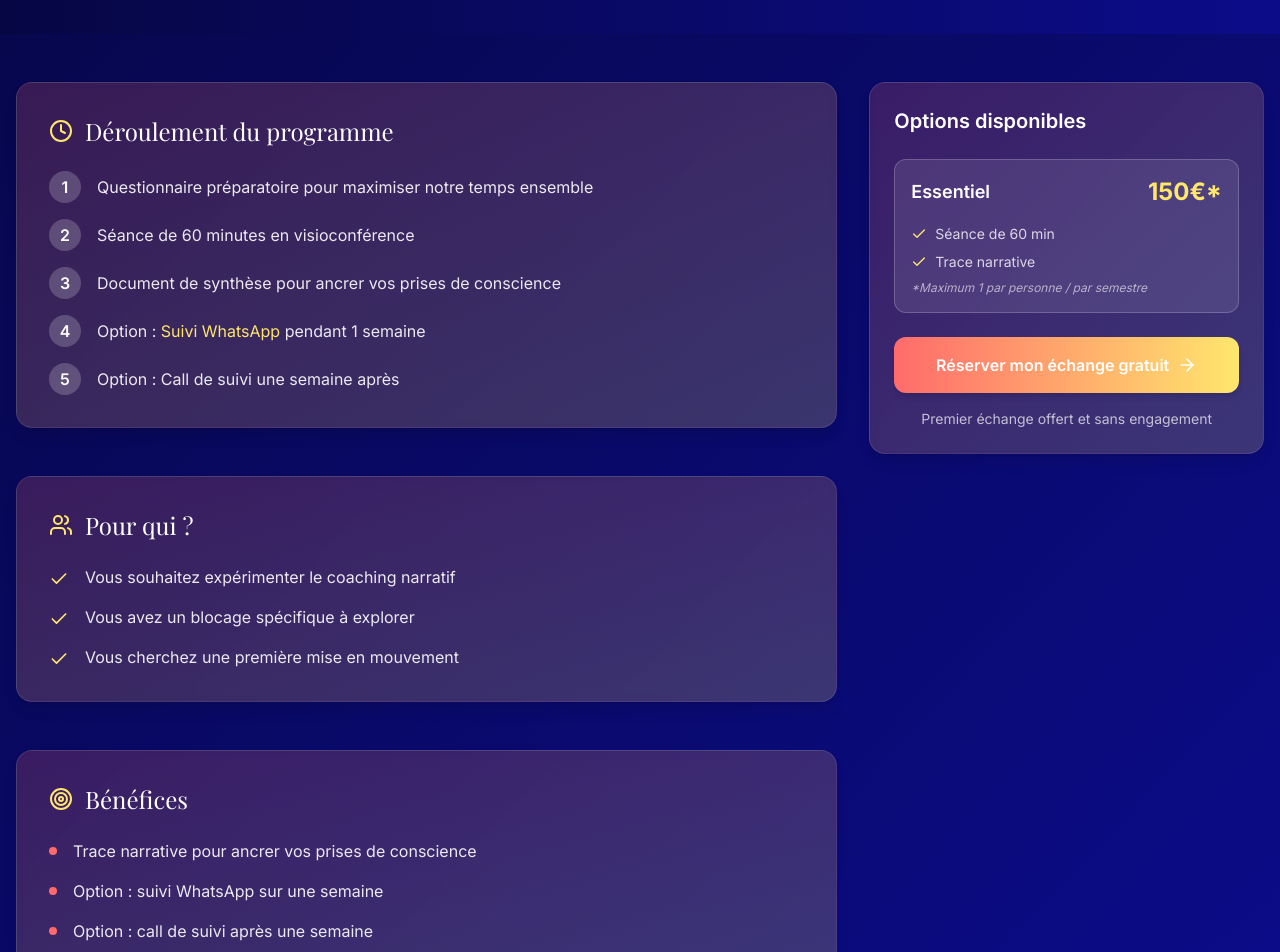
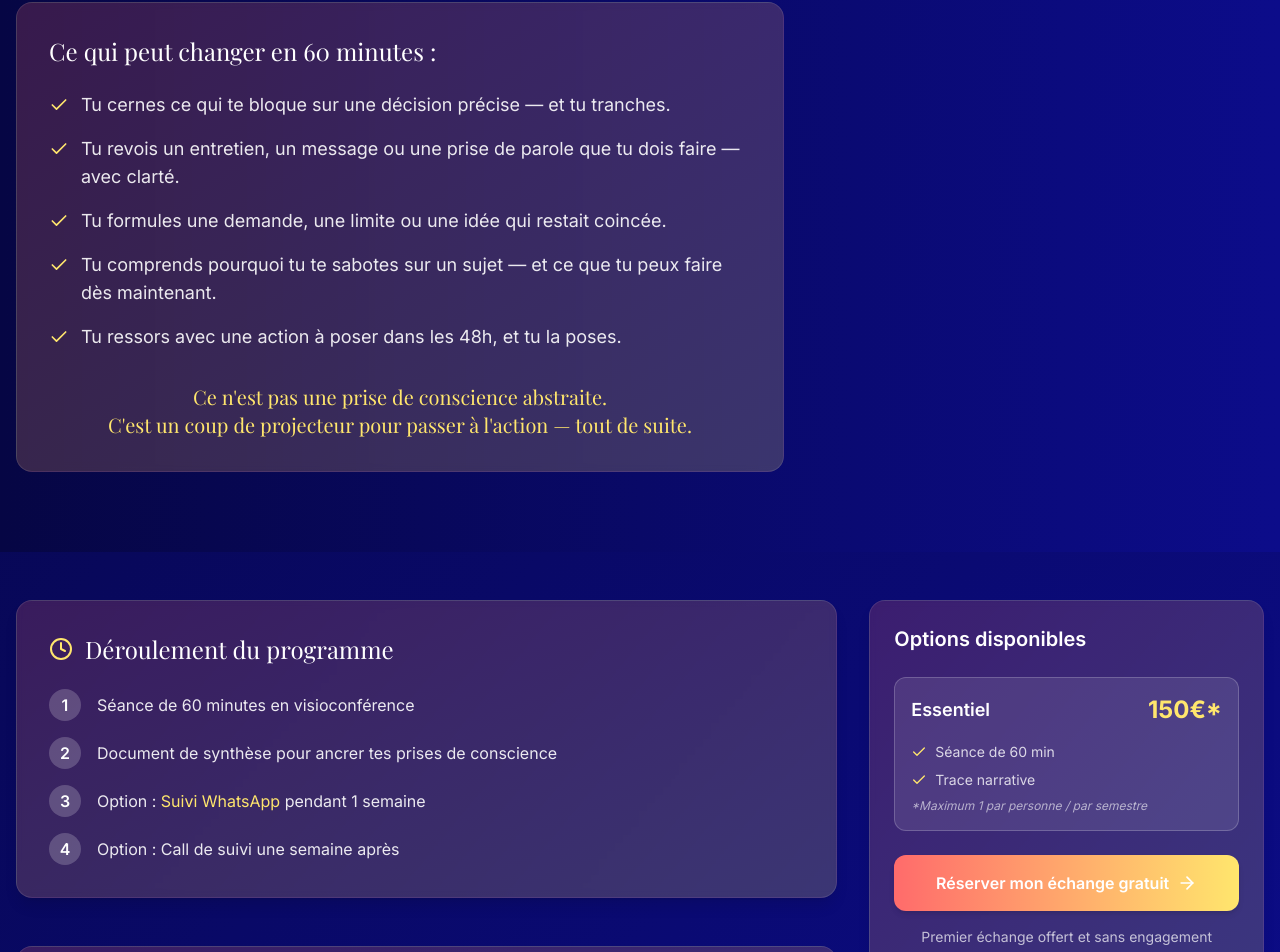
Before and after one commit to CoachJenny/LandingPage, a React (Vite) app: page /offres/etincelle in a window 1280 px wide. Shown: the part 338-1290 px from the top of the page. Built offline with nearby package versions, Linux system fonts and the light colour scheme.

Commit message:
Refine offers

```diff
--- a/src/components/OfferDetail.tsx
+++ b/src/components/OfferDetail.tsx
@@ -1,9 +1,9 @@
 import React from 'react';
 import { motion } from 'framer-motion';
-import { useParams, Link } from 'react-router-dom';
+import { useParams } from 'react-router-dom';
 import { HashLink } from 'react-router-hash-link';
 import { coachingOffers } from '../data/content';
-import { ArrowLeft, Check, Clock, Users, Target, ArrowRight } from 'lucide-react';
+import { ArrowLeft, Check, Clock, Users, ArrowRight } from 'lucide-react';
 
 type OfferParams = {
   id: string;
@@ -18,14 +18,14 @@ export const OfferDetail: React.FC = () => {
       <div className="min-h-screen flex items-center justify-center bg-gradient-to-br from-primary to-primary-light text-white">
         <div className="text-center">
           <h2 className="text-3xl font-display mb-6">Programme non trouvé</h2>
-          <Link
-            to="/"
+          <HashLink
+            to="/#offers"
             className="inline-flex items-center px-6 py-3 bg-white text-primary rounded-full
               hover:bg-white/90 transition-all duration-300"
           >
             <ArrowLeft className="w-5 h-5 mr-2" />
-            Retour à l'accueil
-          </Link>
+            Retour aux offres
+          </HashLink>
         </div>
       </div>
     );
@@ -56,51 +56,87 @@ export const OfferDetail: React.FC = () => {
   const customContent = {
     description: "",
     process: [] as string[],
-    forWhom: [] as string[]
+    forWhom: [] as string[],
+    impactBlocks: [] as { title: string, items: string[], conclusion?: string }[]
   };
 
   if (id === "etincelle") {
     customContent.description = "Une séance intensive pour identifier tes blocages et amorcer le changement. Idéal pour découvrir le coaching narratif et ouvrir de nouvelles perspectives.";
     customContent.process = [
-      "Questionnaire préparatoire pour maximiser notre temps ensemble",
       "Séance de 60 minutes en visioconférence",
-      "Document de synthèse pour ancrer vos prises de conscience",
+      "Document de synthèse pour ancrer tes prises de conscience",
       "Option : Suivi WhatsApp pendant 1 semaine",
       "Option : Call de suivi une semaine après"
     ];
     customContent.forWhom = [
-      "Vous souhaitez expérimenter le coaching narratif",
-      "Vous avez un blocage spécifique à explorer",
-      "Vous cherchez une première mise en mouvement"
+      "Tu souhaites expérimenter le coaching narratif",
+      "Tu as un blocage spécifique à explorer",
+      "Tu cherches une première mise en mouvement"
     ];
+    customContent.impactBlocks = [{
+      title: "Ce qui peut changer en 60 minutes :",
+      items: [
+        "Tu cernes ce qui te bloque sur une décision précise — et tu tranches.",
+        "Tu revois un entretien, un message ou une prise de parole que tu dois faire — avec clarté.",
+        "Tu formules une demande, une limite ou une idée qui restait coincée.",
+        "Tu comprends pourquoi tu te sabotes sur un sujet — et ce que tu peux faire dès maintenant.",
+        "Tu ressors avec une action à poser dans les 48h, et tu la poses."
+      ],
+      conclusion: "Ce n'est pas une prise de conscience abstraite.\nC'est un coup de projecteur pour passer à l'action — tout de suite."
+    }];
   } else if (id === "lightwave") {
-    customContent.description = "Un programme en 5 séances pour dépasser ce qui vous freine et créer un changement durable. Une approche progressive, qui vous permet d'explorer, d'ancrer et d'avancer avec clarté.";
+    customContent.description = "Un programme en 5 séances pour dépasser ce qui te freine et créer un changement durable. Une approche progressive, qui te permet d'explorer, d'ancrer et d'avancer avec clarté.";
     customContent.process = [
       "5 séances de 90 min en visioconférence",
-      "Documentation narrative pour ancrer vos prises de conscience",
-      "Exercices narratifs sélectionnés spécialement pour vous",
+      "Documentation narrative pour ancrer tes prises de conscience",
+      "Exercices narratifs sélectionnés spécialement pour toi",
       "Option : Inventaire EQ-i et débriefing: 169€",
       "Option : Suivi WhatsApp entre les séances 110€"
     ];
     customContent.forWhom = [
-      "Vous voulez avancer en profondeur, sans solution toute faite",
-      "Vous êtes prêt·e à investir du temps et de l'énergie dans ce travail",
-      "Vous cherchez un accompagnement structuré et progressif"
+      "Tu veux avancer en profondeur, sans solution toute faite",
+      "Tu es prêt·e à investir du temps et de l'énergie dans ce travail",
+      "Tu cherches un accompagnement structuré et progressif"
     ];
+    customContent.impactBlocks = [{
+      title: "Ce que ça change concrètement dans ton job :",
+      items: [
+        "Tu sais dire non à une demande sans avoir peur de \"te griller\".",
+        "Tu arrêtes de compenser les erreurs des autres — tu responsabilises.",
+        "Tu reprends le lead dans ta fiche de poste, au lieu de subir les priorités des autres.",
+        "Tu expliques clairement ce que tu veux — et les gens l'entendent.",
+        "Tu lances un projet que tu remettais à plus tard depuis des mois.",
+        "Tu t'affirmes sans surjouer — et on commence à venir te chercher, pas juste à te déléguer."
+      ],
+      conclusion: "Lightwave, c'est pour faire de la place à ce que tu veux vraiment construire.\nEt retrouver une posture qui t'appartient."
+    }];
   } else if (id === "lightning") {
-    customContent.description = "Un accompagnement en 10 séances pour transformer en profondeur votre leadership et votre rapport à vous-même. Un espace exigeant et soutenant, conçu pour aller au bout de votre réflexion, affiner votre posture et créer un impact durable.";
+    customContent.description = "Un accompagnement en 10 séances pour transformer en profondeur ton leadership et ton rapport à toi-même. Un espace exigeant et soutenant, conçu pour aller au bout de ta réflexion, affiner ta posture et créer un impact durable.";
     customContent.process = [
       "10 séances individuelles de coaching",
-      "Documentation narrative pour ancrer vos prises de conscience",
+      "Documentation narrative pour ancrer tes prises de conscience",
       "Suivi WhatsApp tout au long du programme*",
       "Inventaire EQ-i Leadership",
-      "2 séances de débriefing spécifiques"
+      "2 séances de débriefing supplémentaires spécifiques"
     ];
     customContent.forWhom = [
-      "Vous voulez aller au bout de votre transformation",
-      "Vous cherchez un accompagnement structurant et exigeant",
-      "Vous voulez développer un leadership aligné, impactant et fluide"
+      "Tu veux aller au bout de ta transformation",
+      "Tu cherches un accompagnement structurant et exigeant",
+      "Tu veux développer un leadership aligné, impactant et fluide"
     ];
+    customContent.impactBlocks = [{
+      title: "Ce que ça change dans ton job...concrètement :",
+      items: [
+        "Tu recadres sans te crisper. Ton équipe sait où tu vas. Et elle suit.",
+        "Tu prends des décisions difficiles sans tourner en boucle trois semaines.",
+        "Tu fais passer ton point de vue au Comex, sans t'adapter à chaque regard.",
+        "Tu tiens une posture claire — même en terrain hostile, même sous pression.",
+        "Tu ne laisses plus tes doutes piloter ton impact : tu choisis ce que tu veux porter.",
+        "Tu redeviens moteur dans les discussions stratégiques. Tu n'exécutes plus, tu penses.",
+        "Tu n'as plus besoin d'en faire trois fois trop pour être respecté·e."
+      ],
+      conclusion: "Lightning, c'est pour celles et ceux qui ont une place à tenir —\net qui veulent la tenir sans se déformer."
+    }];
   }
 
   return (
@@ -108,13 +144,13 @@ export const OfferDetail: React.FC = () => {
       {/* Header with gradient background */}
       <div className="bg-gradient-to-r from-primary to-primary-light text-white py-20">
         <div className="container mx-auto px-4">
-          <Link
-            to="/"
+          <HashLink
+            to="/#offers"
             className="inline-flex items-center text-white/80 hover:text-white mb-8"
           >
             <ArrowLeft className="w-5 h-5 mr-2" />
             Retour aux offres
-          </Link>
+          </HashLink>
 
           <motion.div
             initial={{ opacity: 0, y: 20 }}
@@ -128,9 +164,10 @@ export const OfferDetail: React.FC = () => {
               {customContent.description}
             </p>
 
-            {/* Lightning-specific content block */}
-            {id === "lightning" && (
+            {/* Impact block */}
+            {customContent.impactBlocks.map((block, blockIndex) => (
               <motion.div
+                key={blockIndex}
                 initial={{ opacity: 0, y: 20 }}
                 animate={{ opacity: 1, y: 0 }}
                 transition={{ delay: 0.3 }}
@@ -138,18 +175,10 @@ export const OfferDetail: React.FC = () => {
                   rounded-2xl p-8 border border-white/10 max-w-3xl"
               >
                 <h2 className="text-2xl font-display text-white mb-6">
-                  Ce que tu fais différemment après cet accompagnement :
+                  {block.title}
                 </h2>
                 <ul className="space-y-4">
-                  {[
-                    "Tu recadres sans te crisper. Ton équipe sait où tu vas. Et elle suit.",
-                    "Tu prends des décisions difficiles sans tourner en boucle trois semaines.",
-                    "Tu fais passer ton point de vue au Comex, sans t'adapter à chaque regard.",
-                    "Tu tiens une posture claire — même en terrain hostile, même sous pression.",
-                    "Tu ne laisses plus tes doutes piloter ton impact : tu choisis ce que tu veux porter.",
-                    "Tu redeviens moteur dans les discussions stratégiques. Tu n'exécutes plus, tu penses.",
-                    "Tu n'as plus besoin d'en faire trois fois trop pour être respecté·e."
-                  ].map((item, index) => (
+                  {block.items.map((item, index) => (
                     <motion.li
                       key={index}
                       initial={{ opacity: 0, x: -20 }}
@@ -162,8 +191,17 @@ export const OfferDetail: React.FC = () => {
                     </motion.li>
                   ))}
                 </ul>
+                {block.conclusion && (
+                  <div className="mt-8 text-center">
+                    {block.conclusion.split('\n').map((line, i) => (
+                      <p key={i} className="text-xl font-display text-accent-light">
+                        {line}
+                      </p>
+                    ))}
+                  </div>
+                )}
               </motion.div>
-            )}
+            ))}
           </motion.div>
         </div>
       </div>
@@ -214,27 +252,6 @@ export const OfferDetail: React.FC = () => {
                   <div key={index} className="flex items-start">
                     <Check className="w-5 h-5 text-accent-light mr-4 flex-shrink-0 mt-1" />
                     <p className="text-white/90">{item}</p>
-                  </div>
-                ))}
-              </div>
-            </motion.section>
-
-            {/* Benefits section */}
-            <motion.section
-              initial={{ opacity: 0, y: 20 }}
-              animate={{ opacity: 1, y: 0 }}
-              transition={{ delay: 0.4 }}
-              className="bg-gradient-to-br from-accent/20 to-accent-light/20 backdrop-blur-sm rounded-2xl p-8 border border-white/10 shadow-lg"
-            >
-              <h2 className="text-2xl font-display mb-6 flex items-center text-white">
-                <Target className="w-6 h-6 mr-3 text-accent-light" />
-                Bénéfices
-              </h2>
-              <div className="space-y-4">
-                {offer.benefits.map((benefit: string, index: number) => (
-                  <div key={index} className="flex items-start">
-                    <div className="w-2 h-2 bg-accent rounded-full mr-4 mt-2 flex-shrink-0" />
-                    <p className="text-white/90">{benefit}</p>
                   </div>
                 ))}
               </div>
```
